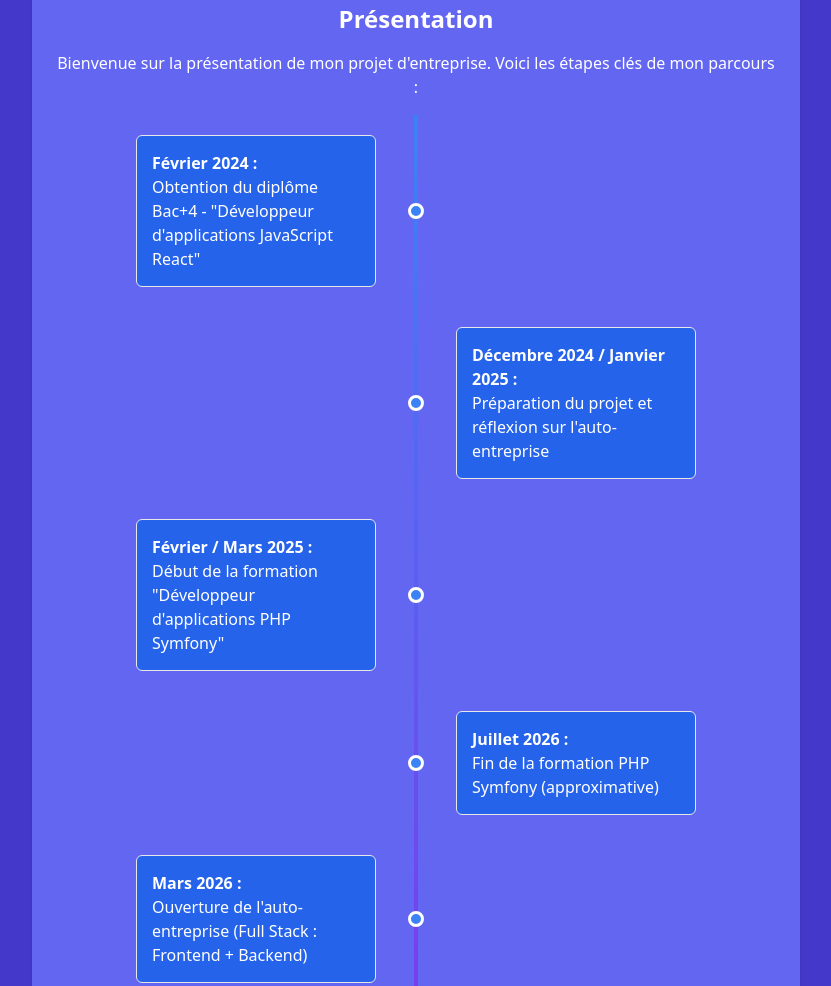
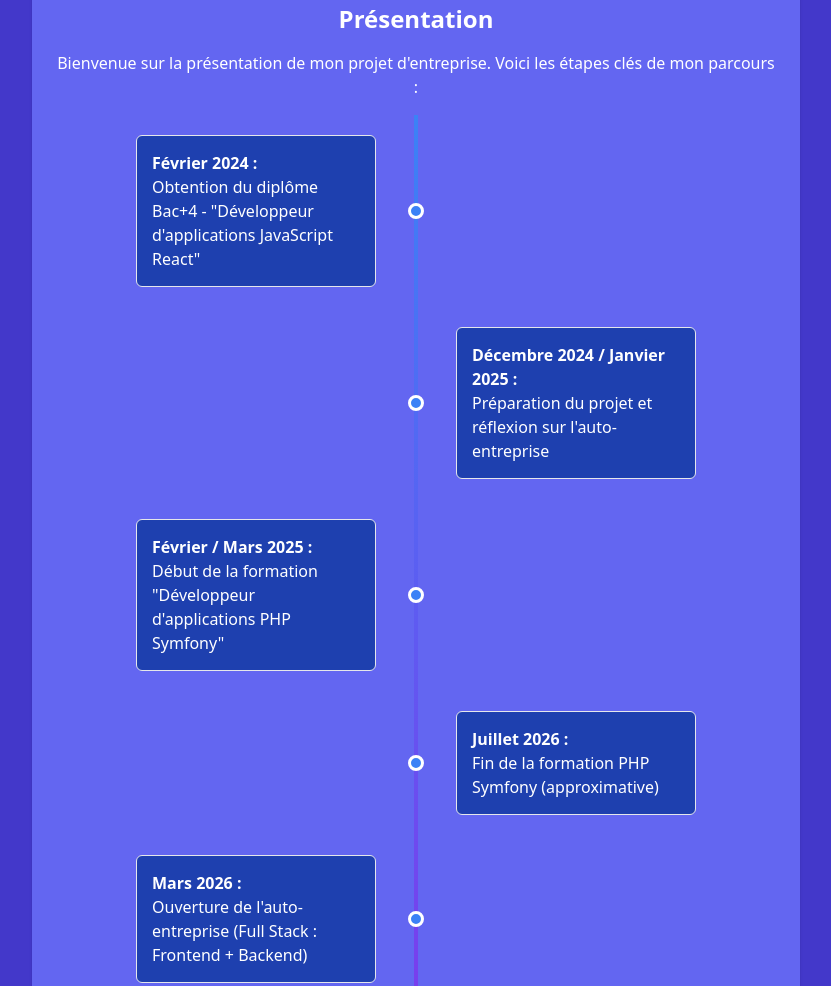
Before and after one commit to Stephane-OC/my-company, a plain HTML site: page index.html in a window 1280 px wide. Shown: the part 117-1103 px from the top of the page, without its empty margins (224-1055 px from the left). Drawn offline with nearby package versions, Linux system fonts and the light colour scheme.

Commit message:
First commit - HTML/CSS structure for the Case Study project

```diff
--- a/index.html
+++ b/index.html
@@ -30,31 +30,31 @@
                 étapes clés de mon parcours :</p>
             <div class="timeline">
                 <div class="timeline-item">
-                    <div class="timeline-item-content bg-blue-600 text-white">
+                    <div class="timeline-item-content bg-blue-800 text-white">
                         <p><strong>Février 2024 :</strong></p>
                         <p>Obtention du diplôme Bac+4 - "Développeur d'applications JavaScript React"</p>
                     </div>
                 </div>
                 <div class="timeline-item">
-                    <div class="timeline-item-content bg-blue-600 text-white">
+                    <div class="timeline-item-content bg-blue-800 text-white">
                         <p><strong>Décembre 2024 / Janvier 2025 :</strong></p>
                         <p>Préparation du projet et réflexion sur l'auto-entreprise</p>
                     </div>
                 </div>
                 <div class="timeline-item">
-                    <div class="timeline-item-content bg-blue-600 text-white">
+                    <div class="timeline-item-content bg-blue-800 text-white">
                         <p><strong>Février / Mars 2025 :</strong></p>
                         <p>Début de la formation "Développeur d'applications PHP Symfony"</p>
                     </div>
                 </div>
                 <div class="timeline-item">
-                    <div class="timeline-item-content bg-blue-600 text-white">
+                    <div class="timeline-item-content bg-blue-800 text-white">
                         <p><strong>Juillet 2026 :</strong></p>
                         <p>Fin de la formation PHP Symfony (approximative)</p>
                     </div>
                 </div>
                 <div class="timeline-item">
-                    <div class="timeline-item-content bg-blue-600 text-white">
+                    <div class="timeline-item-content bg-blue-800 text-white">
                         <p><strong>Mars 2026 :</strong></p>
                         <p>Ouverture de l'auto-entreprise (Full Stack : Frontend + Backend)</p>
                     </div>
```
